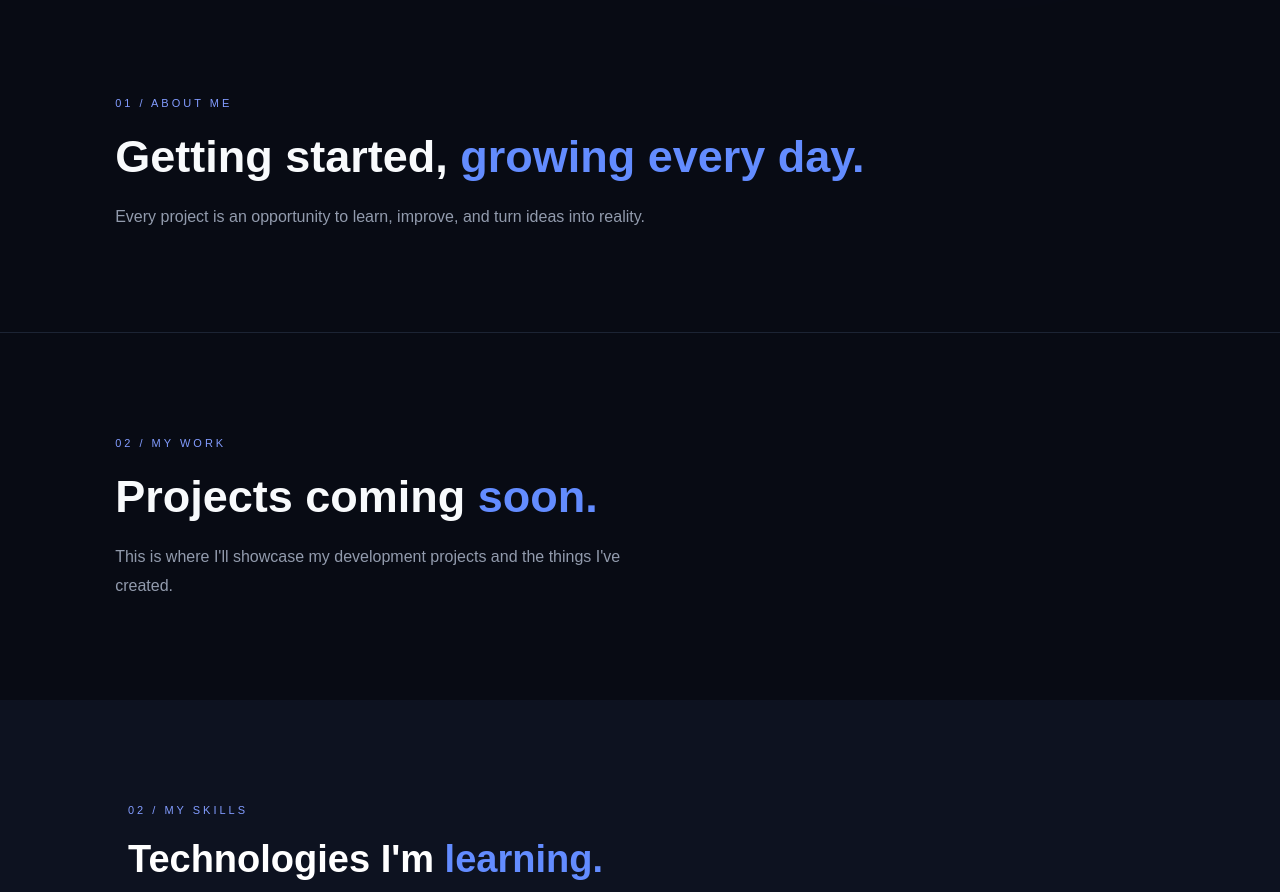
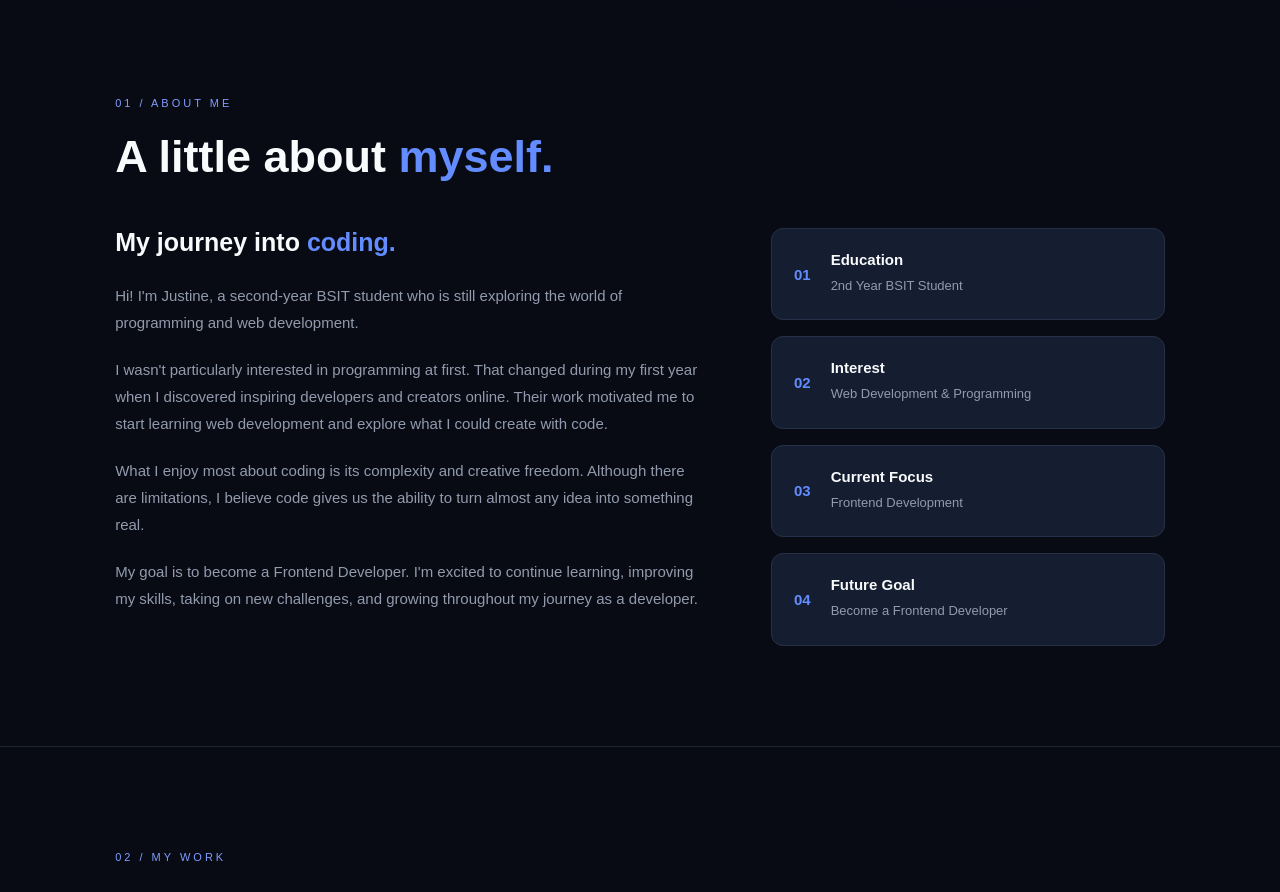
Before and after one commit to ahrune/justine-portfolio, a React (Vite) app in the folder justine-portfolio/: page / in a window 1280 px wide. Shown: the part 780-1672 px from the top of the page. Built offline with nearby package versions, Linux system fonts and the light colour scheme.

Commit message:
Day 3 About Me section

```diff
--- a/justine-portfolio/src/App.css
+++ b/justine-portfolio/src/App.css
@@ -528,3 +528,79 @@ footer {
     padding: 25px 6%;
   }
 }
+.about-content {
+  display: grid;
+  grid-template-columns: 1.2fr 0.8fr;
+  gap: 65px;
+  align-items: start;
+  margin-top: 45px;
+}
+
+.about-text h3 {
+  color: #f8fafc;
+  font-size: 25px;
+  margin-bottom: 25px;
+}
+
+.about-text h3 span {
+  color: #638cff;
+}
+
+.about-text p {
+  max-width: 650px;
+  margin-bottom: 20px;
+  font-size: 15px;
+}
+
+.about-details {
+  display: grid;
+  gap: 16px;
+}
+
+.about-detail-card {
+  display: flex;
+  align-items: center;
+  gap: 20px;
+  padding: 22px;
+  background: #151d30;
+  border: 1px solid #263149;
+  border-radius: 12px;
+  transition: 0.3s ease;
+}
+
+.about-detail-card:hover {
+  transform: translateY(-4px);
+  border-color: #638cff;
+  background: #19243a;
+}
+
+.detail-number {
+  color: #638cff;
+  font-size: 15px;
+  font-weight: 700;
+}
+
+.about-detail-card h3 {
+  color: #f8fafc;
+  font-size: 15px;
+  margin-bottom: 6px;
+}
+
+.about-detail-card p {
+  color: #929bad;
+  font-size: 13px;
+  margin: 0;
+}
+
+@media (max-width: 900px) {
+  .about-content {
+    grid-template-columns: 1fr;
+    gap: 35px;
+  }
+}
+
+@media (max-width: 600px) {
+  .about-text h3 {
+    font-size: 22px;
+  }
+}
--- a/justine-portfolio/src/App.jsx
+++ b/justine-portfolio/src/App.jsx
@@ -122,13 +122,78 @@ function App() {
       </main>
 
       <section className="about-section" id="about">
-        <span className="section-label">01 / ABOUT ME</span>
-        <h2>Getting started, <span>growing every day.</span></h2>
-        <p>
-          Every project is an opportunity to learn,
-          improve, and turn ideas into reality.
-        </p>
-      </section>
+  <span className="section-label">01 / ABOUT ME</span>
+
+  <h2>A little about <span>myself.</span></h2>
+
+  <div className="about-content">
+    <div className="about-text">
+      <h3>My journey into <span>coding.</span></h3>
+
+      <p>
+        Hi! I'm Justine, a second-year BSIT student who is
+        still exploring the world of programming and web
+        development.
+      </p>
+
+      <p>
+        I wasn't particularly interested in programming at
+        first. That changed during my first year when I
+        discovered inspiring developers and creators online.
+        Their work motivated me to start learning web
+        development and explore what I could create with code.
+      </p>
+
+      <p>
+        What I enjoy most about coding is its complexity and
+        creative freedom. Although there are limitations,
+        I believe code gives us the ability to turn almost
+        any idea into something real.
+      </p>
+
+      <p>
+        My goal is to become a Frontend Developer. I'm excited
+        to continue learning, improving my skills, taking on
+        new challenges, and growing throughout my journey
+        as a developer.
+      </p>
+    </div>
+
+    <div className="about-details">
+      <div className="about-detail-card">
+        <span className="detail-number">01</span>
+        <div>
+          <h3>Education</h3>
+          <p>2nd Year BSIT Student</p>
+        </div>
+      </div>
+
+      <div className="about-detail-card">
+        <span className="detail-number">02</span>
+        <div>
+          <h3>Interest</h3>
+          <p>Web Development & Programming</p>
+        </div>
+      </div>
+
+      <div className="about-detail-card">
+        <span className="detail-number">03</span>
+        <div>
+          <h3>Current Focus</h3>
+          <p>Frontend Development</p>
+        </div>
+      </div>
+
+      <div className="about-detail-card">
+        <span className="detail-number">04</span>
+        <div>
+          <h3>Future Goal</h3>
+          <p>Become a Frontend Developer</p>
+        </div>
+      </div>
+    </div>
+  </div>
+</section>
 
       <section className="about-section" id="projects">
         <span className="section-label">02 / MY WORK</span>
```
Also changed, not shown: 1 other file (tests, documents, lock files or other folders).
